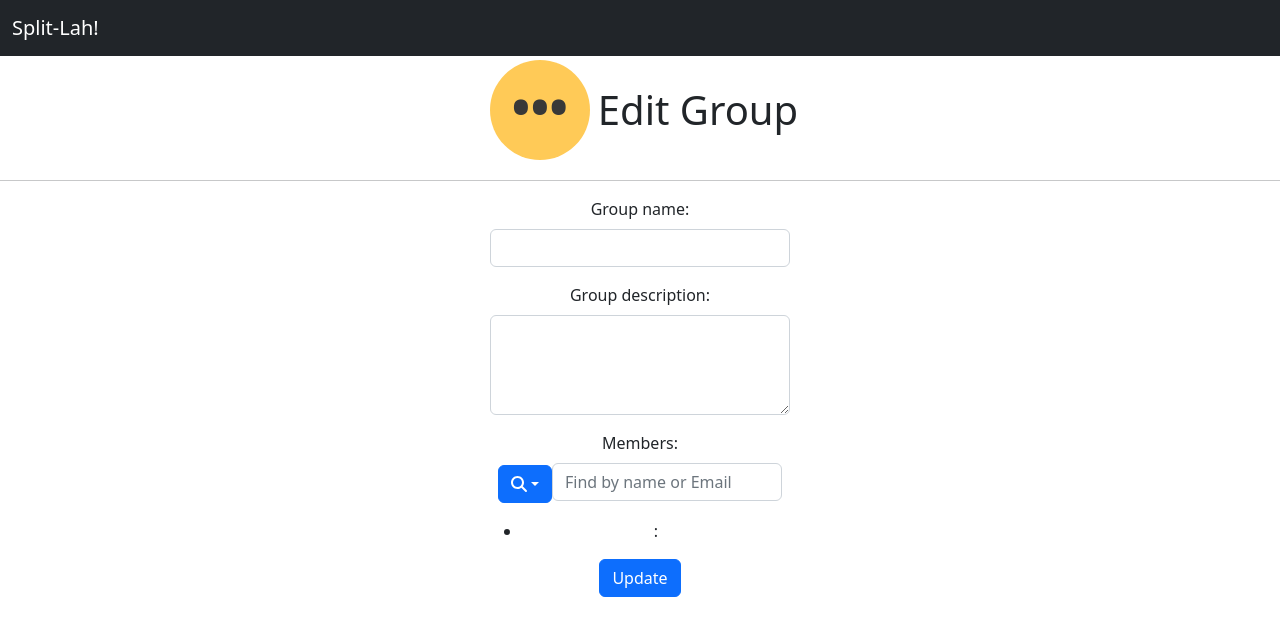
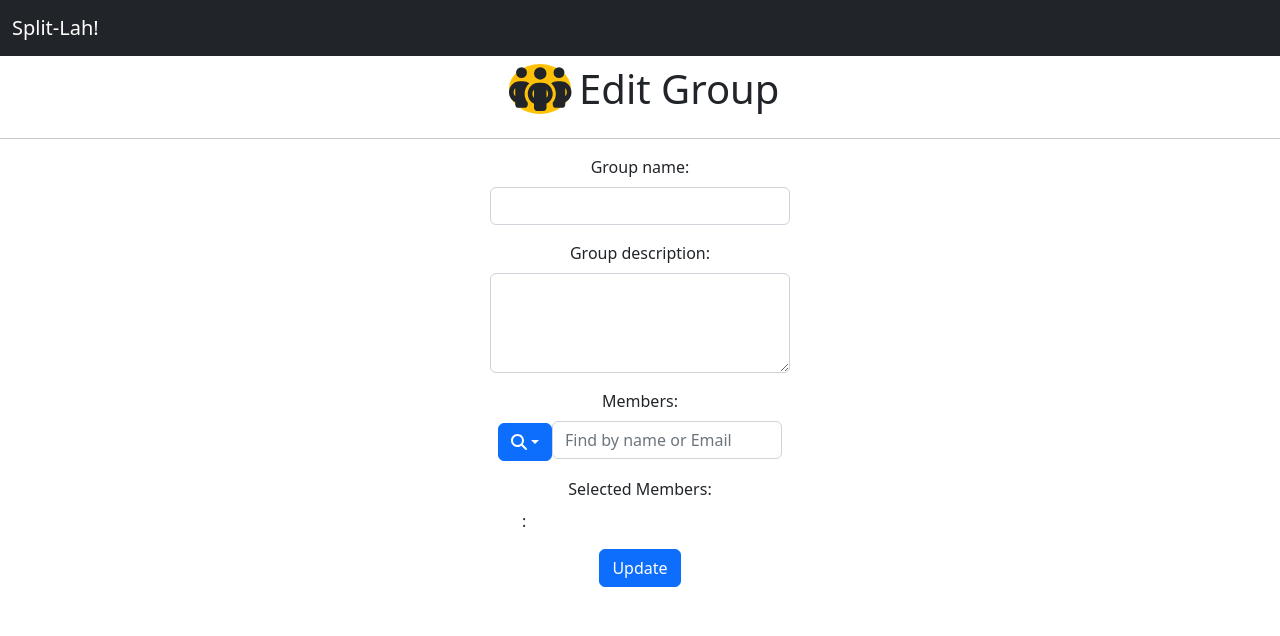
Before and after one commit to SplitLahTeam/SplitLah-, a React (Vite) app in the folder Client/: page /group/edit in a window 1280 px wide. Shown: the top 636 px of the page. Built offline with nearby package versions, Linux system fonts and the light colour scheme.

Commit message:
Minor improvements

```diff
--- a/Client/src/pages/GroupRegister.jsx
+++ b/Client/src/pages/GroupRegister.jsx
@@ -1,4 +1,5 @@
 import { useState, useRef } from "react";
+import {useNavigate} from 'react-router-dom'
 import Button from "react-bootstrap/Button";
 import Form from "react-bootstrap/Form";
 import Row from "react-bootstrap/Row";
@@ -10,6 +11,7 @@ import { faMagnifyingGlass } from "@fortawesome/free-solid-svg-icons";
 import {faPeopleGroup} from '@fortawesome/free-solid-svg-icons'
 
 const GroupRegister = () => {
+  const navigate = useNavigate()
   const [selectedUserList, setSelectedUserList] = useState([]);
   const [userSearchResults, setUserSearchResults] = useState([
     { id: 1, name: "A", email: "A" },
@@ -87,14 +89,13 @@ const GroupRegister = () => {
       .catch((error) => {
         console.log(error);
         setNotification("Some Error in creating group!");
+        navigate('/')
       });
   };
 
   return (
     <div>
       <div className="transaction-head d-flex justify-content-center">
-        {/* <div className="circle-thumbnail">•••</div>
-        <FontAwesomeIcon icon={"fa-solid fa-people-group"} /> */}
         <FontAwesomeIcon icon={faPeopleGroup} style={{height:"50px", "border-radius":"50%"}} className="m-2 bg-warning"/>
         <h1>Create group</h1>
       </div>
--- a/Client/src/pages/GroupTransactions.jsx
+++ b/Client/src/pages/GroupTransactions.jsx
@@ -1,5 +1,6 @@
 import {useSelector, useDispatch} from 'react-redux'
 import {useEffect} from 'react'
+import {useNavigate} from 'react-router-dom'
 import Container from 'react-bootstrap/Container';
 import Row from 'react-bootstrap/Row'
 import Col from 'react-bootstrap/Col'
@@ -9,7 +10,7 @@ import {transactionListActions} from '../store/transactionListSlice'
 import CardRecentExpenses from "../components/CardRecentExpenses";
 
 const GroupTransactions = () => {
-
+  const navigate = useNavigate()
   const groupName = useSelector((state) => state.selectedGroup.name);
   const groupId = useSelector((state)=>state.selectedGroup.groupId)
   const paidTransactionsPageNum = useSelector((state)=>state.transactionList.paidTransactionsPageNum)
@@ -42,6 +43,7 @@ const GroupTransactions = () => {
       dispatch(transactionListActions.updatePaidTransactionList(data))
     }).catch((error)=>{
       console.log(error)
+      navigate('/')
     })},[paidTransactionsPageNum])
 
   useEffect(()=>{
@@ -63,6 +65,7 @@ const GroupTransactions = () => {
       dispatch(transactionListActions.updateReceivedTransactionList(data))
     }).catch((error)=>{
       console.log(error)
+      navigate('/')
     })
   },[receivedTransactionsPageNum])
 
--- a/Client/src/pages/GroupUpdate.jsx
+++ b/Client/src/pages/GroupUpdate.jsx
@@ -1,5 +1,6 @@
 import { useState, useRef } from "react";
 import { useSelector, useDispatch } from "react-redux";
+import {useNavigate} from 'react-router-dom'
 import Button from "react-bootstrap/Button";
 import Form from "react-bootstrap/Form";
 import Row from "react-bootstrap/Row";
@@ -8,8 +9,10 @@ import Container from "react-bootstrap/Container";
 import Dropdown from "react-bootstrap/Dropdown";
 import { FontAwesomeIcon } from "@fortawesome/react-fontawesome";
 import { faMagnifyingGlass } from "@fortawesome/free-solid-svg-icons";
+import {faPeopleGroup} from '@fortawesome/free-solid-svg-icons'
 
 const GroupUpdate = () => {
+  const navigate = useNavigate()
   const selectedGroup = useSelector((state) => state.selectedGroup);
   const initilSelectedUserList = selectedGroup.userList.map((user) => {
     return { id: user.id, name: user.name, email: user.email };
@@ -46,6 +49,7 @@ const GroupUpdate = () => {
       })
       .catch((error) => {
         console.log(error);
+        navigate('/')
       });
   };
 
@@ -104,13 +108,14 @@ const GroupUpdate = () => {
       .catch((error) => {
         console.log(error);
         setNotification("Some Error in creating group!");
+        navigate('/')
       });
   };
 
   return (
     <div>
       <div className="transaction-head d-flex justify-content-center">
-        <div className="circle-thumbnail my-1 mx-2">•••</div>
+        <FontAwesomeIcon icon={faPeopleGroup} style={{height:"50px", "border-radius":"50%"}} className="m-2 bg-warning"/>
         <h1 className="my-auto">Edit Group</h1>
       </div>
       <hr className="divider"></hr>
@@ -156,10 +161,13 @@ const GroupUpdate = () => {
                   ref={searchTextBoxRef}
                 />
               </Form.Group>
+              <Form.Group>
+              <Form.Label className="d-block">Selected Members:</Form.Label>
+              </Form.Group>
               <Form.Group className="mb-3">
                 <ul>
                   {selectedUserList.map((user) => (
-                    <li>
+                    <li style={{"list-style":"none"}} className="text-start">
                       {user.name} : {user.email}
                     </li>
                   ))}
--- a/Client/src/pages/UserGroupsSummary.jsx
+++ b/Client/src/pages/UserGroupsSummary.jsx
@@ -30,7 +30,10 @@ const UserGroupsSummary = () => {
     })
     .then((data)=>{
       console.log(data)
-      dispatch(groupSummaryActions.updateGroupSummary(data))
+      dispatch(groupSummaryActions.updateGroupSummary(data))})
+    .catch((error)=>{
+      console.log(error)
+      navigate('/')
     })
   },[])
 
@@ -65,6 +68,7 @@ const UserGroupsSummary = () => {
         })
         .catch((error) => {
           console.log(error);
+          navigate('/')
         });
     };
   };
--- a/Client/src/pages/UserHome.jsx
+++ b/Client/src/pages/UserHome.jsx
@@ -31,7 +31,10 @@ const UserHome = () => {
     .then((res)=>res.json())
     .then((data)=>{
       console.log(data)
-      dispatch(userSummaryActions.updateUserSummary(data))
+      dispatch(userSummaryActions.updateUserSummary(data))})
+    .catch((error)=>{
+      console.log(error)
+      navigate('/')
     })
   },[])
 
```
